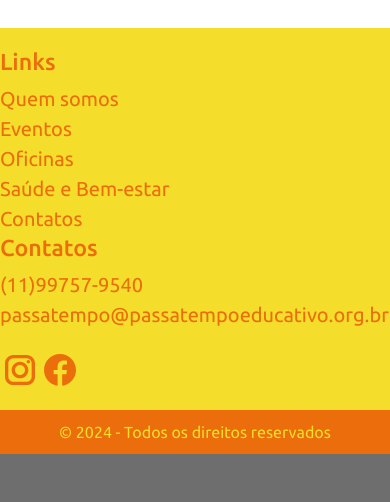
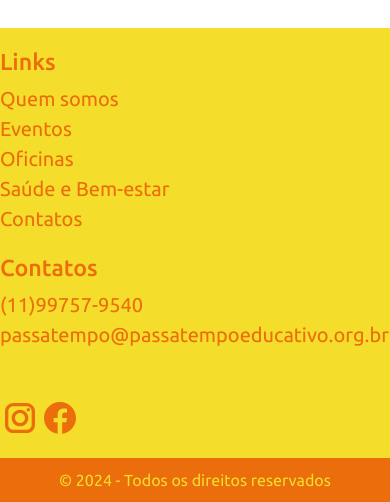
Before and after one commit to Passatempo-Eventos/Site, a Node server app: template frontend/pages/eventos.html in a window 390 px wide. Shown: the part 3610-4112 px from the top of the page. Before the commit the page ends 4064 px from the top, so only its background shows below. Run offline with Node 20, Linux system fonts and the light colour scheme; the template is opened without the code that fills it, so the values that code supplies are empty; some libraries are stand-ins or nearby versions.

Commit message:
feat: ajuste de responsividade

```diff
--- a/frontend/pages/eventos.html
+++ b/frontend/pages/eventos.html
@@ -181,15 +181,15 @@
 
     <footer class="rodape">
         <div class="container-footer">
-            <div class="row-rodape d-flex flex-wrap gap-3 justify-content-between align-items-center">
+            <div class="row-rodape d-flex flex-wrap gap-3 justify-content-between align-items-start">
 
-                <div class="footer-col col-lg-2 d-flex flex-column">
-                    <img src="../images/passatempo_logo.png" class="img-fluid logo-rodape d-none d-lg-block"
+                <div class="footer-col col-md-3 d-flex flex-colum">
+                    <img src="../images/passatempo_logo.png" class="img-fluid logo-rodape d-none d-md-block"
                         alt="Logo da ONG Passatempo Educativo: um sol com óculos escuros e boné.">
                 </div>
 
                 <!-- Links tela pequena -->
-                <div class="footer-col links d-flex flex-column d-lg-none d-block col-12 col-md-2 col-sm-4">
+                <div class="footer-col links d-flex flex-column d-md-none d-block col-12 col-sm-4">
                     <h3>Links</h3>
                     <ul>
                         <li><a href="#">Quem somos</a></li>
@@ -202,7 +202,7 @@
                 <!-- Fim links tela pequena -->
 
                 <!-- Links tela grande -->
-                <div class="footer-col links d-flex flex-column col-lg-1 d-none d-lg-block">
+                <div class="footer-col links d-flex flex-column col-md-1 d-none d-md-block">
                     <h3>Links</h3>
                     <ul>
                         <li><a href="#">Quem somos</a></li>
@@ -210,7 +210,7 @@
                         <li><a href="#">Oficinas</a></li>
                     </ul>
                 </div>
-                <div class="footer-col links d-flex flex-column col-lg-3 d-none d-lg-block mt-3">
+                <div class="footer-col links links-02 d-flex flex-column col-md-2 d-none d-lg-block">
                     <ul>
                         <li><a href="#">Saúde e Bem-estar</a></li>
                         <li><a href="#">Contatos</a></li>
@@ -219,7 +219,7 @@
                 <!-- Fim links tela grande -->
 
                 <!-- Contatos -->
-                <div class="footer-col d-flex flex-column col-lg-3 col-md-3 col-sm-3 p-0">
+                <div class="footer-col footer-contatos d-flex flex-column col-md-3 col-sm-3">
                     <h3>Contatos</h3>
                     <ul>
                         <li>(11)99757-9540</li>
@@ -228,20 +228,15 @@
                 </div>
                 <!-- Fim contatos -->
 
-                <div class="medias-sociais footer-col s me-5 d-flex justify-content-center align-items-center col-lg-2 col-sm-12">
+                <div class="medias-sociais footer-col me-5 d-flex justify-content-center align-items-center col-md-2 col-sm-12 pt-5">
                     <a class="d-lg-flex" href="https://www.instagram.com/passatempoeducativo/#" target="_blank"><img
                             src="../images/icone-instagram.svg" alt="Icone do Instagram" width="40" height="40"></a>
                     <a class="d-lg-flex" href="https://www.facebook.com/Passatempoedu/?locale=pt_BR" target="_blank"><img
                             src="../images/icone-facebook.svg" alt="Icone do Facebook" width="40" height="40"></a>
                 </div>
-
             </div>
         </div>
-
         </div>
-
-
-
         <p class="rodape-direitos">&copy; 2024 - Todos os direitos reservados</p>
     </footer>
 </body>
--- a/frontend/styles/style.css
+++ b/frontend/styles/style.css
@@ -373,7 +373,7 @@ form.gap-form {
 }
 
 .logo-rodape {
-    max-width: 40%;
+    max-width: 35%;
     height: auto;
     padding: 0;
     margin-left: 30%;
@@ -410,8 +410,9 @@ form.gap-form {
     transition: all 0.3s ease;
 }
 
-
-
+.links-02{
+    margin-top: 45px;
+}
 
 /* Media Queries */
 @media (max-width: 1199.98px) {
@@ -469,6 +470,13 @@ form.gap-form {
         padding-right: 0 !important;
     }
 
+    .logo-rodape{
+        max-width: 70%;
+        margin-left: 20px;
+        margin-top: 20px;
+    }
+
+
 }
 
 @media (max-width: 767.98px) {
```
